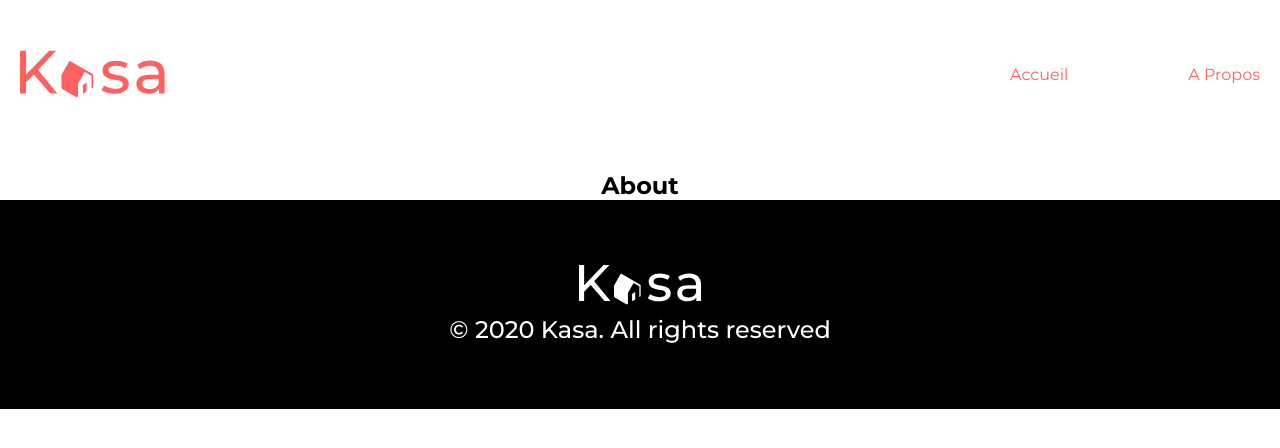
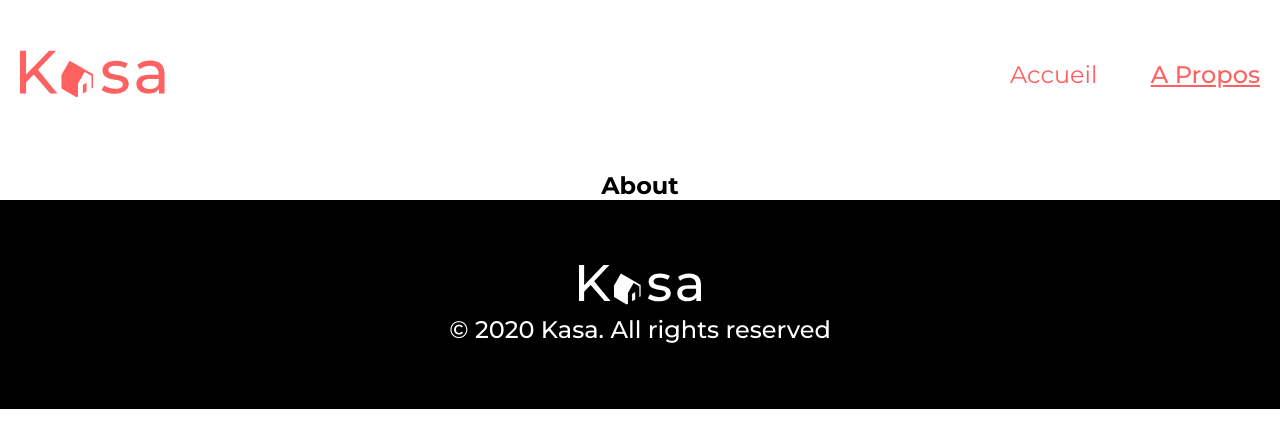
Before and after one commit to GMaxDev/kasa_project, a React (Create React App) app: page /about in a window 1280 px wide. Shown: the top 448 px of the page. Built offline with nearby package versions, Linux system fonts and the light colour scheme.

Commit message:
préparation de la page de logement

```diff
--- a/src/App.js
+++ b/src/App.js
@@ -3,7 +3,7 @@ import Banner from './components/Banner'
 import CardZone from './components/CardZone'
 import Footer from './components/Footer'
 import styles from './styles/App.module.scss';
-import Homepage from './pages/Homepage/Homepage';
+import Homepage from './pages/Home/Home';
 import About from './pages/About/About';
 import { Outlet } from 'react-router-dom';
 
--- a/src/components/Header.jsx
+++ b/src/components/Header.jsx
@@ -1,16 +1,14 @@
 import styles from '../styles/Header.module.scss'
 import {ReactComponent as KasaLogo} from '../assets/img/logo_kasa.svg'
-import { Link } from 'react-router-dom'
+import { NavLink } from 'react-router-dom'
 
 function Header() {
     return(
         <header className={`${styles.header}`}>
             <KasaLogo className={styles.imgHeader}/>
             <ul>
-                <Link className='link' to="/">Accueil</Link>
-                <Link className='link' to="/about">A Propos</Link>
-                {/* <li><a href="">Accueil</a></li>
-                <li><a href="">A Propos</a></li> */}
+                <NavLink end className='link' to="/">Accueil</NavLink>
+                <NavLink className='link' to="/about">A Propos</NavLink>
             </ul>
         </header>
     )
--- a/src/pages/ErrorPage/ErrorPage.js
+++ b/src/pages/ErrorPage/ErrorPage.js
@@ -1,8 +1,13 @@
-import styles from '../../styles/App.module.scss';
+import { useRouteError } from "react-router-dom"
 
 function ErrorPage() {
+    const error = useRouteError()
+
     return (
-        <h2>ErrorPage</h2>
+        <>
+            <h2>ErrorPage</h2>
+            <p>{error.statusText}</p>
+        </>
     )
 }
 
--- a/src/pages/Homepage/Homepage.jsx
+++ b/src/pages/Home/Home.jsx
@@ -1,12 +1,14 @@
+import Banner from '../../components/Banner';
 import CardZone from '../../components/CardZone'
 import styles from '../../styles/App.module.scss';
 
-function Homepage() {
+function Home() {
     return (
         <div className={styles.app}>
+            <Banner />
             <CardZone />
         </div>
     )
 }
 
-export default Homepage
+export default Home
--- /dev/null
+++ b/src/pages/logement/logement.jsx
@@ -0,0 +1,5 @@
+function logement() {
+    return <h2>logement</h2>
+}
+
+export default logement
--- a/src/styles/Header.module.scss
+++ b/src/styles/Header.module.scss
@@ -15,12 +15,11 @@
         color: var(--primary);
         align-items: center;
 
-        .link {
+        a {
             font-size: 24px;
-            transition: 0.2s opacity;
+            transition: 0.1s all ease-in-out;
             &:hover {
-                color: white;
-                opacity: 0.4;
+                text-decoration: underline;
 
             }
             @include mixin.md-lowerThan {
--- a/src/styles/_base.scss
+++ b/src/styles/_base.scss
@@ -32,3 +32,8 @@ a{
     text-decoration: none;
     color: var(--primary);
 }
+
+.active {
+    font-weight: 500;
+    text-decoration: underline;
+}
```
Also changed, not shown: src/router.jsx (+6 -2 lines).
